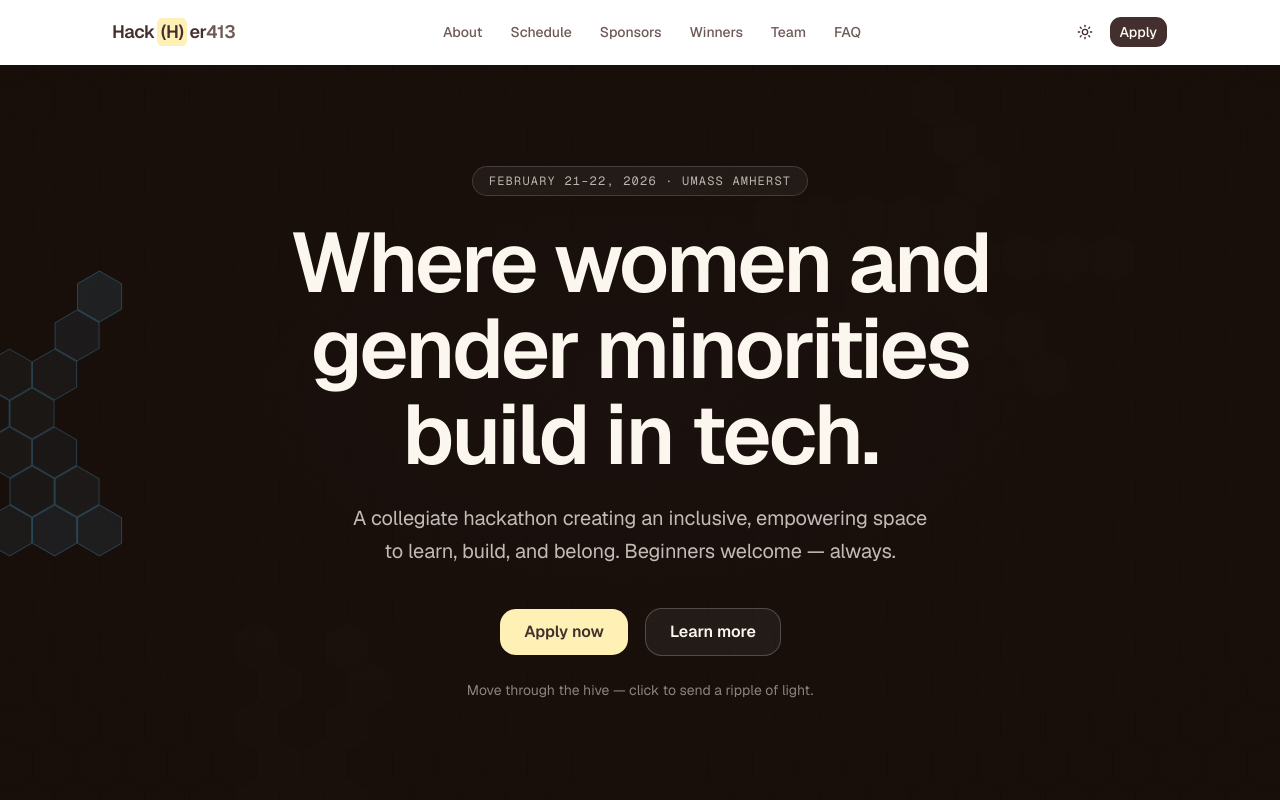
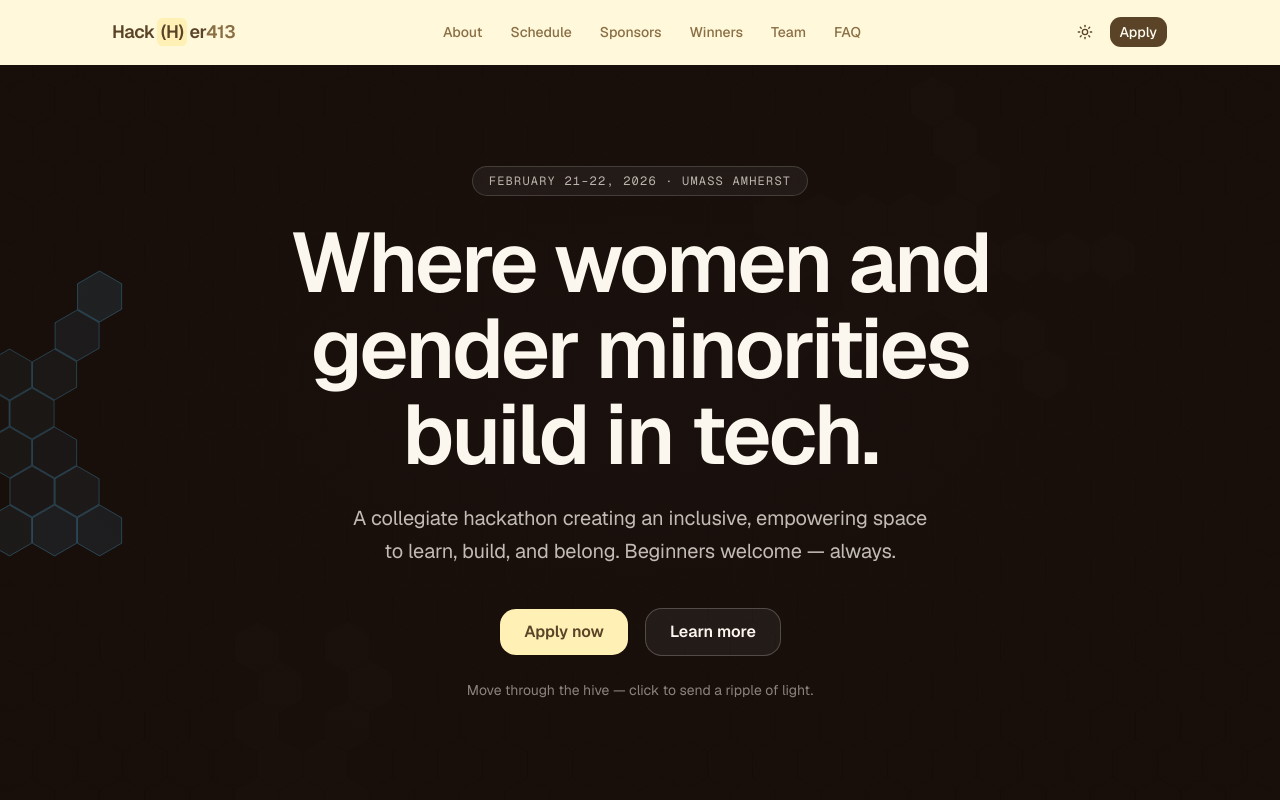
Before and after one commit to hackher413/website, a Next.js app: page / in a window 1280 px wide. Shown: the top 800 px of the page. Built offline with nearby package versions, Linux system fonts and the light colour scheme.

Commit message:
make light theme more buttermilk yellow

```diff
--- a/src/app/globals.css
+++ b/src/app/globals.css
@@ -38,12 +38,13 @@
   --color-ring: var(--ring);
 
   /* -- Brand colors (constant across light/dark) ------------------------- */
-  /* The dark warm brown that anchors the identity. */
-  --color-brand: #43302e;
-  --color-brand-foreground: #fffdf7;
-  /* Accent 1 — honey. Pastel, so text on it is always the brand brown. */
+  /* A softer, warmer brown — pulled toward honey so it anchors without
+     dominating. Honey yellow now carries more of the identity. */
+  --color-brand: #5a4326;
+  --color-brand-foreground: #fffdf2;
+  /* Accent 1 — honey, the buttermilk yellow that now carries the identity. */
   --color-honey: #fff1b5;
-  --color-honey-foreground: #43302e;
+  --color-honey-foreground: #5a4326;
   --color-honey-soft: #fff8da;
   /* Accent 2 — sky. */
   --color-sky: #c1dbe8;
@@ -104,50 +105,51 @@
 :root {
   --radius: 0.75rem;
 
-  --background: #ffffff;
-  --foreground: #43302e;
+  /* Buttermilk-tinted background — clearly yellow, not white. */
+  --background: #fff8da;
+  --foreground: #5a4326;
 
-  --card: #ffffff;
-  --card-foreground: #43302e;
+  --card: #fffcee;
+  --card-foreground: #5a4326;
 
-  --popover: #ffffff;
-  --popover-foreground: #43302e;
+  --popover: #fffcee;
+  --popover-foreground: #5a4326;
 
-  /* Primary = brand brown with warm-white text. */
-  --primary: #43302e;
-  --primary-foreground: #fffdf7;
+  /* Primary = softer brown with warm-white text. */
+  --primary: #5a4326;
+  --primary-foreground: #fffdf2;
 
-  /* Warm neutral surfaces so nothing reads as cold gray. */
-  --secondary: #f6f1ec;
-  --secondary-foreground: #43302e;
+  /* Buttermilk surfaces so the palette reads yellow, not brown. */
+  --secondary: #fff1b5;
+  --secondary-foreground: #5a4326;
 
-  --muted: #f6f1ec;
-  --muted-foreground: #6e5a57;
+  --muted: #ffeea8;
+  --muted-foreground: #8a6f45;
 
   /* shadcn "accent" = hover/active surface (NOT a brand accent). */
-  --accent: #f1e9e2;
-  --accent-foreground: #43302e;
+  --accent: #ffe88f;
+  --accent-foreground: #5a4326;
 
   --destructive: #c0392b;
 
-  --border: #ece4de;
-  --input: #ece4de;
-  --ring: #43302e;
+  --border: #f5e39a;
+  --input: #f5e39a;
+  --ring: #d9a441;
 
   --chart-1: #fff1b5;
   --chart-2: #c1dbe8;
-  --chart-3: #43302e;
+  --chart-3: #5a4326;
   --chart-4: #d9a441;
   --chart-5: #7fb0c8;
 
-  --sidebar: #ffffff;
-  --sidebar-foreground: #43302e;
-  --sidebar-primary: #43302e;
-  --sidebar-primary-foreground: #fffdf7;
-  --sidebar-accent: #f1e9e2;
-  --sidebar-accent-foreground: #43302e;
-  --sidebar-border: #ece4de;
-  --sidebar-ring: #43302e;
+  --sidebar: #fff8da;
+  --sidebar-foreground: #5a4326;
+  --sidebar-primary: #5a4326;
+  --sidebar-primary-foreground: #fffdf2;
+  --sidebar-accent: #ffe88f;
+  --sidebar-accent-foreground: #5a4326;
+  --sidebar-border: #f5e39a;
+  --sidebar-ring: #d9a441;
 }
 
 /* -------------------------------------------------------------------------- */
```
